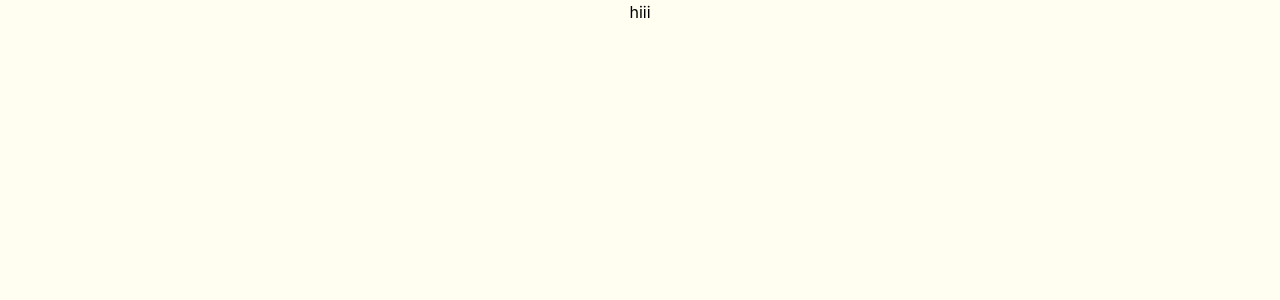
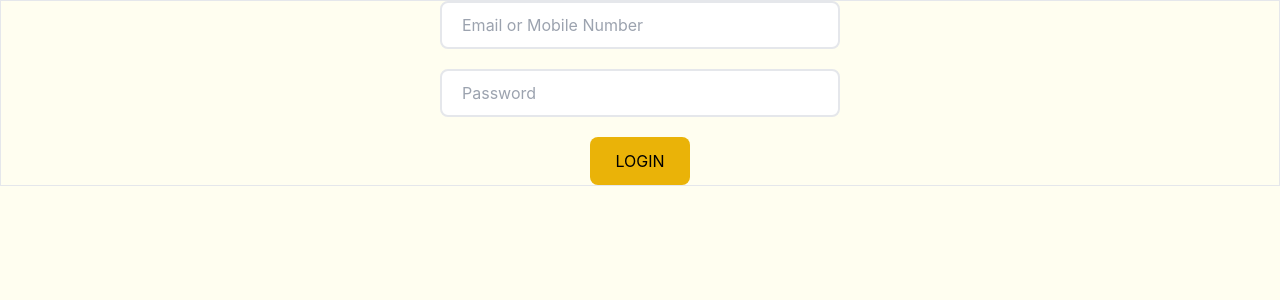
Before and after one commit to Tharindu-Dilshan-Ekanayake/Magulak.lk, a React (Create React App) app in the folder client/: page /login in a window 1280 px wide. Shown: the top 300 px of the page. Built offline with nearby package versions, Linux system fonts and the light colour scheme.

Commit message:
elements

```diff
--- a/client/src/App.js
+++ b/client/src/App.js
@@ -3,7 +3,7 @@ import './App.css';
 import {  BrowserRouter, Route, Routes } from 'react-router-dom';
 import Homepage from './pages/Homepage';
 import axios from 'axios';
-import LoginPopup from './components/loginCompo/LoginPopup';
+import LoginPage from './pages/LoginPage';
 
 axios.defaults.baseURL = 'http://localhost:8000';
 axios.defaults.withCredentials = true
@@ -14,7 +14,7 @@ function App() {
       <BrowserRouter>
         <Routes>
           <Route path='/' element={<Homepage/>}/>
-          <Route path='/login' element={<LoginPopup/>}/>
+          <Route path='/login' element={<LoginPage/>}/>
         </Routes>
       </BrowserRouter>
     </div>
--- a/client/src/components/loginCompo/LoginPopup.js
+++ b/client/src/components/loginCompo/LoginPopup.js
@@ -4,7 +4,21 @@ export default function LoginPopup() {
   return (
     <div>
       <div>
-        <h1>hiii</h1>
+        <div className='flex justify-center border'>
+          <form>
+            <div>
+              <input className='h-12 border-2 rounded-lg w-[400px] px-5' placeholder='Email or Mobile Number'></input>
+            </div>
+            <div className='pt-5'>
+              <input className='h-12 border-2 rounded-lg w-[400px] px-5' type='password' placeholder='Password'></input>
+            </div>
+            <div className='pt-5'>
+              <button className='w-[100px] bg-yellow-500 h-12 rounded-lg'>
+                LOGIN
+              </button>
+            </div>
+          </form>
+        </div>
       </div>
     </div>
   )
--- /dev/null
+++ b/client/src/pages/LoginPage.js
@@ -0,0 +1,10 @@
+import React from 'react'
+import LoginPopup from '../components/loginCompo/LoginPopup'
+
+export default function LoginPage() {
+  return (
+    <div>
+      <LoginPopup/>
+    </div>
+  )
+}
```
